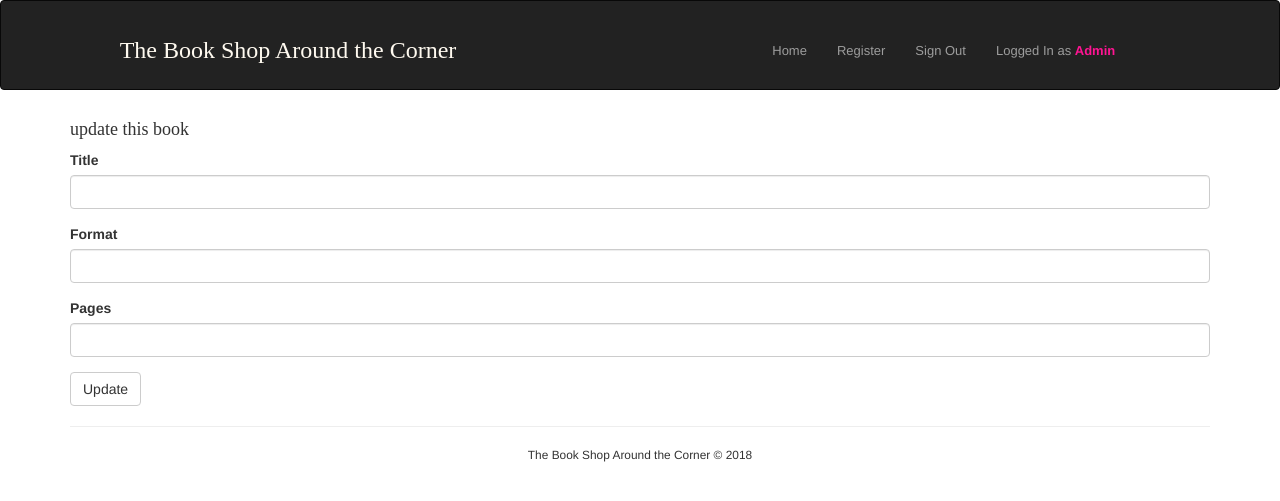
After one commit to jasonmziegler/bookstore-app, a Flask app: page /book/edit/1 in a window 1280 px wide. The commit adds this page. Shown: the top 501 px of the page. Run offline with Flask 2, Linux system fonts and the light colour scheme; a user stored in the database is signed in; data that the repository does not hold is empty; some libraries are stand-ins or nearby versions; some web fonts are replaced.

Commit message:
add create and edit

```diff
--- /dev/null
+++ b/app/catalog/forms.py
@@ -0,0 +1,21 @@
+from flask_wtf import FlaskForm
+from wtforms import StringField, SubmitField, FloatField, IntegerField
+from wtforms.validators import DataRequired
+
+
+class EditBookForm(FlaskForm):
+    title = StringField('Title', validators=[DataRequired()])
+    format = StringField('Format', validators=[DataRequired()])
+    num_pages = StringField('Pages', validators=[DataRequired()])
+    submit = SubmitField('Update')
+
+class CreateBookForm(FlaskForm):
+
+    title = StringField('Title', validators=[DataRequired()])
+    author = StringField('Author', validators=[DataRequired()])
+    avg_rating = FloatField('Rating', validators=[DataRequired()])
+    format = StringField('Format', validators=[DataRequired()])
+    img_url = StringField('Image', validators=[DataRequired()])
+    num_pages = IntegerField('Pages', validators=[DataRequired()])
+    pub_id = IntegerField('PublisherID', validators=[DataRequired()])
+    submit = SubmitField('Create')
--- a/app/catalog/routes.py
+++ b/app/catalog/routes.py
@@ -3,6 +3,7 @@ from app import db
 from app.catalog.models import  Book, Publication
 from flask import render_template, flash, request, redirect, url_for
 from flask_login import login_required
+from app.catalog.forms import EditBookForm, CreateBookForm
 
 @main.route('/')
 def hello():
@@ -28,3 +29,39 @@ def delete_book(book_id):
         flash('Book deleted successfully')
         return redirect(url_for('main.hello'))
     return render_template('delete_book.html', book=book, book_id=book.id)
+
+@main.route('/book/edit/<book_id>', methods=['GET', 'POST'])
+@login_required
+def edit_book(book_id):
+    book = Book.query.get(book_id)
+    form = EditBookForm(obj=book)
+    if form.validate_on_submit():
+        book.title = form.title.data
+        book.format = form.format.data
+        book.num_pages = form.num_pages.data
+        db.session.add(book)
+        db.session.commit()
+        flash('Book Edited Successfully')
+        return redirect(url_for('main.hello'))
+    return render_template('edit_book.html', form=form)
+
+@main.route('/book/create/<pub_id>', methods=['GET','POST'])
+@login_required
+def create_book(pub_id):
+    form = CreateBookForm()
+    form.pub_id.data = pub_id
+    if form.validate_on_submit():
+        book=Book(
+            title=form.title.data,
+            author=form.author.data,
+            avg_rating=form.avg_rating.data,
+            book_format=form.format.data,
+            image=form.img_url.data,
+            num_pages=form.num_pages.data,
+            pub_id=form.pub_id.data
+        )
+        db.session.add(book)
+        db.session.commit()
+        flash('Book added successfully')
+        return redirect(url_for('main.display_publisher', publisher_id=pub_id))
+    return render_template('create_book.html', form=form, pub_id=pub_id)
--- /dev/null
+++ b/app/catalog/templates/edit_book.html
@@ -0,0 +1,11 @@
+{% extends 'layout.html' %}
+{% block content %}
+  <div class="container">
+    <h4 style="..."> update this book</h4>
+
+    {{ form.hidden_tag() }}
+    {{ wtf.quick_form(form) }}
+
+  </div>
+
+{% endblock %}
--- a/app/catalog/templates/home.html
+++ b/app/catalog/templates/home.html
@@ -12,6 +12,8 @@
           <p>Rating: {{ book.avg_rating }}</p>
           <p>Pages: {{ book.num_pages }}</p>
           <p><a href="{{ url_for('main.display_publisher', publisher_id=book.pub_id) }}">Publisher Id: {{ book.pub_id }}</a></p>
+          <span class="label label-success"><a href="{{ url_for('main.create_book', pub_id=book.pub_id) }}" style="color: floralwhite"> create </a></span>
+          <span class="label label-primary"><a href="{{ url_for('main.edit_book', book_id=book.id)}}" style="color: floralwhite;"> edit </a></span>
           <span class="label label-info"><a href="{{ url_for('main.delete_book', book_id=book.id)}}" style="color: floralwhite;"> delete </a></span>
           <hr>
         </div>
```
Also changed, not shown: app/catalog/templates/create_book.html (added, +13 -0 lines).
